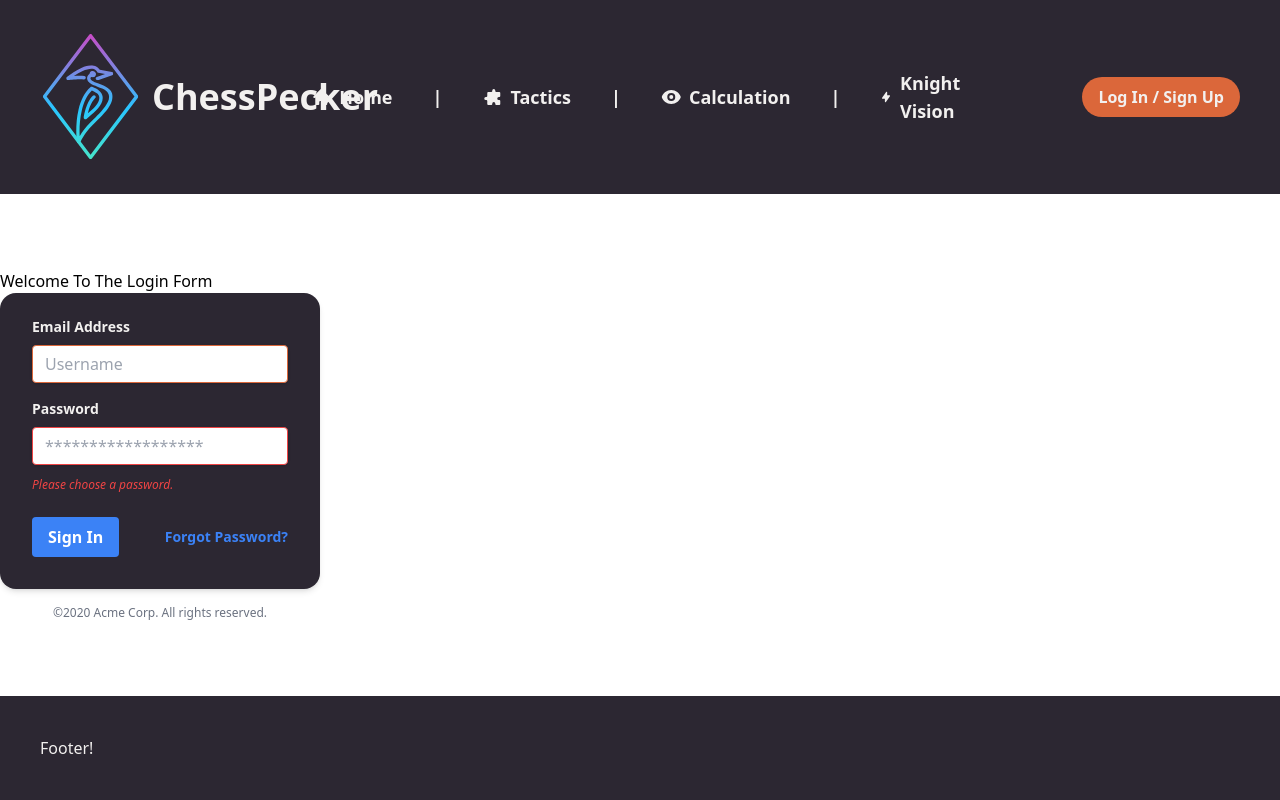
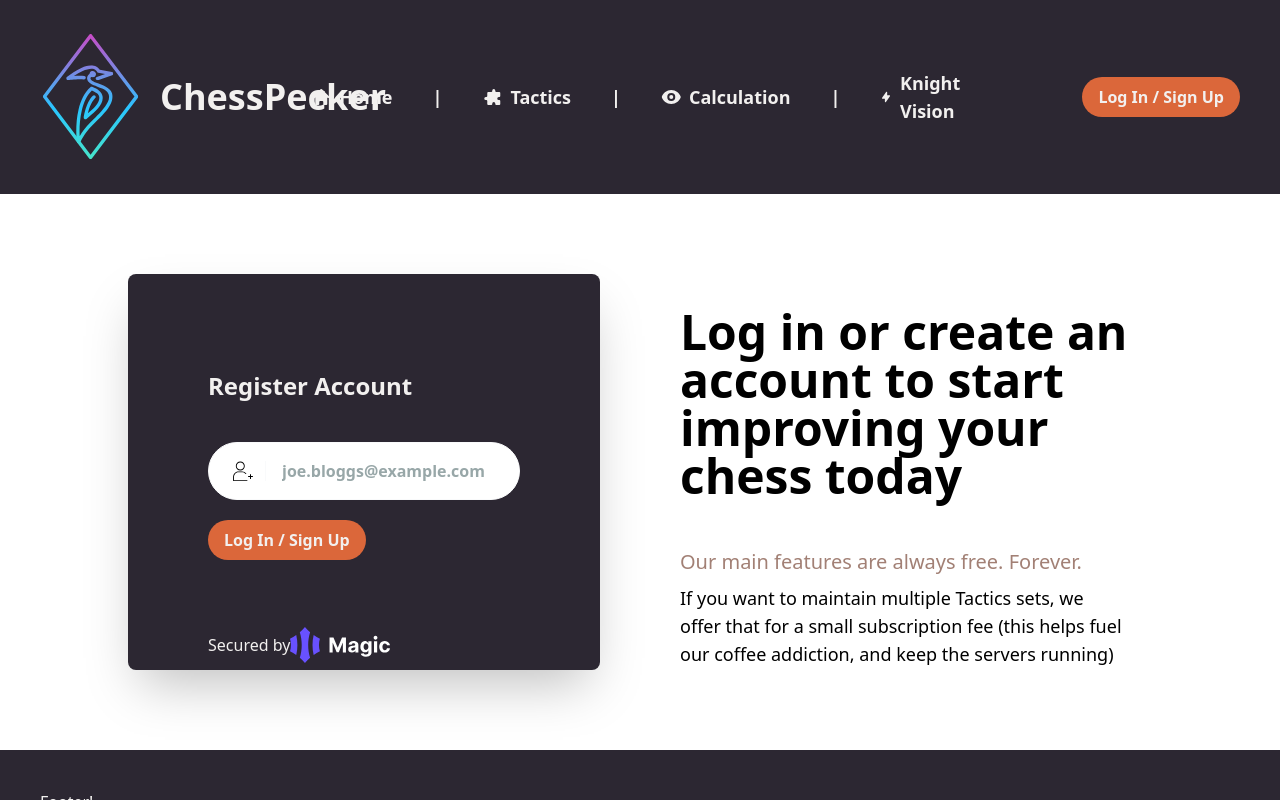
Before and after one commit to KeeghanM/chess-pecker, a Next.js app: page /login in a window 1280 px wide. Built offline with nearby package versions, Linux system fonts and the light colour scheme.

Commit message:
Login page layout

```diff
--- a/components/LoginForm.js
+++ b/components/LoginForm.js
@@ -1,33 +1,31 @@
+import Image from "next/image"
+import Link from "next/link"
+
 function LoginForm() {
     return (
-        <div className="w-full max-w-xs">
-  <form className="bg-dark text-light shadow-md rounded-2xl px-8 pt-6 pb-8 mb-4">
-    <div className="mb-4">
-      <label className="block  text-sm font-bold mb-2" for="username">
-        Email Address
-      </label>
-      <input className="shadow text-dark appearance-none border border-primary rounded w-full py-2 px-3  leading-tight focus:outline-none focus:shadow-outline" id="username" type="text" placeholder="Username" />
-    </div>
-    <div className="mb-6">
-      <label className="block  text-sm font-bold mb-2" for="password">
-        Password
-      </label>
-      <input className="shadow text-dark appearance-none border border-red-500 rounded w-full py-2 px-3  mb-3 leading-tight focus:outline-none focus:shadow-outline" id="password" type="password" placeholder="******************" />
-      <p className="text-red-500 text-xs italic">Please choose a password.</p>
-    </div>
-    <div className="flex items-center justify-between">
-      <button className="bg-blue-500 hover:bg-blue-700 text-white font-bold py-2 px-4 rounded focus:outline-none focus:shadow-outline" type="button">
-        Sign In
-      </button>
-      <a className="inline-block align-baseline font-bold text-sm text-blue-500 hover:text-blue-800" href="#">
-        Forgot Password?
-      </a>
-    </div>
-  </form>
-  <p className="text-center text-gray-500 text-xs">
-    &copy;2020 Acme Corp. All rights reserved.
-  </p>
-</div>
+      <div className="w-full lg:w-1/2 px-10">
+        <div className="px-6 lg:px-20 pt-12 lg:pt-24 bg-dark text-light shadow-2xl rounded-lg">
+          <form action="#" _lpchecked="1">
+            <h3 className="mb-10 text-2xl font-bold font-heading">Register Account</h3>
+            <div className="flex items-center pl-6 mb-3 border border-gray-50 bg-white rounded-full">
+              <span className="inline-block pr-3 border-r border-gray-50">
+                <svg className="w-5 h-5" width="20" height="21" viewbox="0 0 20 21" fill="none" xmlns="http://www.w3.org/2000/svg"><path fill-rule="evenodd" clip-rule="evenodd" d="M7.29593 0.492188C4.81333 0.492188 2.80078 2.50474 2.80078 4.98734C2.80078 7.46993 4.81333 9.48248 7.29593 9.48248C9.77851 9.48248 11.7911 7.46993 11.7911 4.98734C11.7911 2.50474 9.77851 0.492188 7.29593 0.492188ZM3.69981 4.98734C3.69981 3.00125 5.30985 1.39122 7.29593 1.39122C9.28198 1.39122 10.892 3.00125 10.892 4.98734C10.892 6.97342 9.28198 8.58346 7.29593 8.58346C5.30985 8.58346 3.69981 6.97342 3.69981 4.98734Z" fill="black"></path><path d="M5.3126 10.3816C2.38448 10.3816 0.103516 13.0524 0.103516 16.2253V19.8214C0.103516 20.0696 0.304772 20.2709 0.55303 20.2709H14.0385C14.2867 20.2709 14.488 20.0696 14.488 19.8214C14.488 19.5732 14.2867 19.3719 14.0385 19.3719H1.00255V16.2253C1.00255 13.4399 2.98344 11.2806 5.3126 11.2806H9.27892C10.5443 11.2806 11.6956 11.9083 12.4939 12.9335C12.6465 13.1293 12.9289 13.1644 13.1248 13.0119C13.3207 12.8594 13.3558 12.5769 13.2033 12.381C12.2573 11.1664 10.8566 10.3816 9.27892 10.3816H5.3126Z" fill="black"></path><rect x="15" y="15" width="5" height="1" rx="0.5" fill="black"></rect><rect x="17" y="18" width="5" height="1" rx="0.5" transform="rotate(-90 17 18)" fill="black"></rect></svg></span>
+              <input className="w-full pr-6 pl-4 py-4 font-bold placeholder-accent-light text-dark rounded-r-full focus:outline-none" type="email" placeholder="joe.bloggs@example.com"  />
+            </div>
+          <div className="my-5">
+            <button class="inline-block py-2 px-4 text-light font-bold bg-primary hover:bg-accent-light hover:text-dark rounded-full transition duration-200">
+              <Link href="/login">
+                Log In / Sign Up
+              </Link>
+            </button>
+          </div>
+          </form>
+          <div className="pt-10 flex items-center space-x-10">
+              <div>Secured by</div>
+              <Image className="pl-2" src="/Magic_Horizontal_White.svg" height="50px" width="100px" />
+            </div>
+        </div>
+      </div>
     )
 }
 
--- a/components/Logo.js
+++ b/components/Logo.js
@@ -1,7 +1,7 @@
 import Image from "next/image"
 
 const Logo = (props) => (
-        <div className="flex items-center space-x-3">
+        <div className="flex items-center space-x-5">
             <Image src="/CHESSPECKER_LOGO.svg" alt="ChessPecker Logo" width="100px" height="130px" />
             <p className="text-light text-4xl font-bold" style={{display: props.text ?"block":"none"}}>ChessPecker</p>
         </div>
--- /dev/null
+++ b/pages/knights.js
@@ -0,0 +1,14 @@
+import { HeartIcon } from "@heroicons/react/solid"
+import Layout from "../components/Layout"
+
+function knights() {
+    return (
+        <div>
+            <Layout>
+            Knights <HeartIcon className="w-5 h-5" />
+            </Layout>
+        </div>
+    )
+}
+
+export default knights
--- a/pages/login.js
+++ b/pages/login.js
@@ -4,10 +4,22 @@
 function Login() {
     return (
         <Layout>
-        <div>
-            <h1>Welcome To The Login Form</h1>
-            <LoginForm />
-        </div>
+            <section class="py-20 2xl:py-40 overflow-hidden"><div class="container px-4 mx-auto">
+            <div class="max-w-5xl mx-auto">
+                <div class="flex flex-wrap items-center -mx-10">
+                  <LoginForm />
+                  <div class="w-full lg:w-1/2 px-10 mb-16 lg:mb-0 order-first lg:order-last">
+                    <div class="max-w-md">
+                    <h2 class="mt-8 mb-12 text-5xl font-bold font-heading">Log in or create an account to start improving your chess today</h2>
+                    <p className="text-xl pb-2 text-accent-dark">Our main features are always free. Forever.</p>
+                    <p className="text-lg">If you want to maintain multiple Tactics sets, we offer that for a small subscription fee (this helps fuel our coffee addiction, and keep the servers running)</p>
+                    </div>
+                  </div>
+                </div>
+            </div>
+
+            </div>
+            </section>
         </Layout>
     )
 }
--- /dev/null
+++ b/pages/tactics.js
@@ -0,0 +1,15 @@
+import { HeartIcon } from "@heroicons/react/solid"
+import Layout from "../components/Layout"
+
+function tactics() {
+    return (
+        <div>
+            <Layout>
+            Tactics <HeartIcon className="w-5 h-5" />
+
+            </Layout>
+        </div>
+    )
+}
+
+export default tactics
--- /dev/null
+++ b/pages/visualise.js
@@ -0,0 +1,15 @@
+import { HeartIcon } from "@heroicons/react/solid"
+import Layout from "../components/Layout"
+
+function visualise() {
+    return (
+        <div>
+            <Layout>
+            Calculation Training <HeartIcon className="w-5 h-5" />
+
+            </Layout>
+        </div>
+    )
+}
+
+export default visualise
```
Also changed, not shown: public/Magic_Horizontal_White.svg (added).
